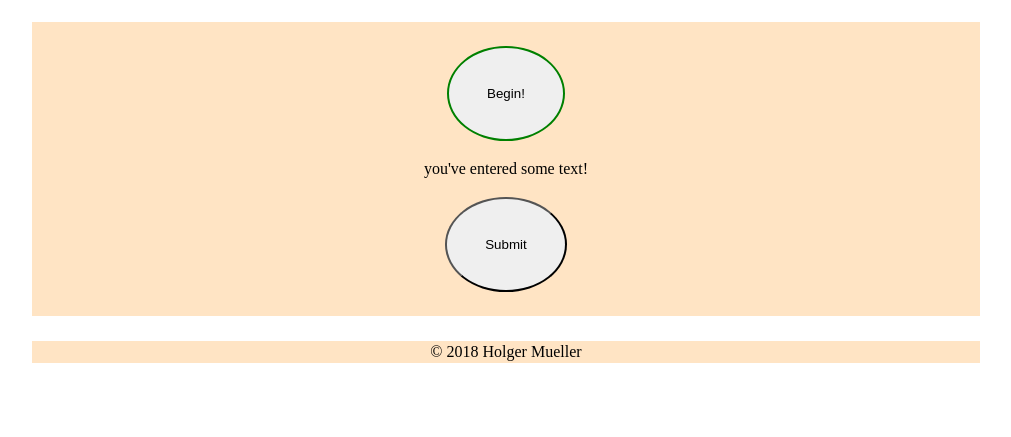
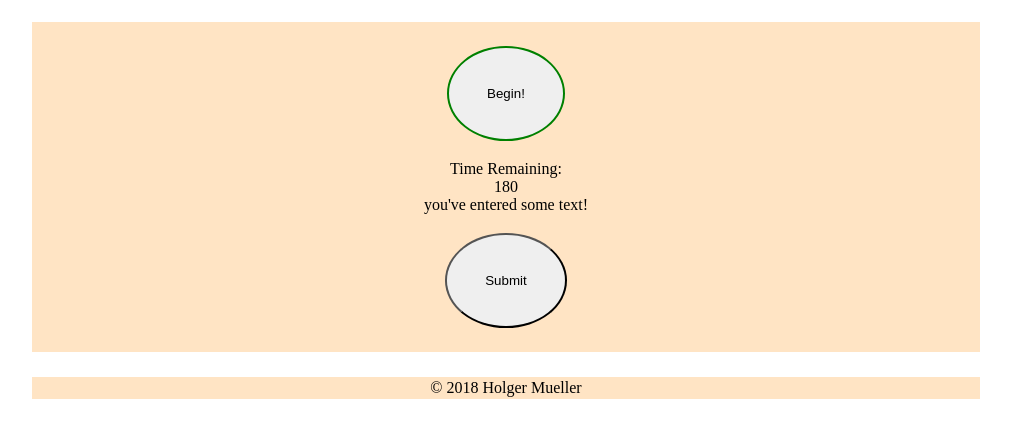
Before and after one commit to Holgermueller/TriviaGame, a plain HTML site: page index.html in a window 1280 px wide. Both pictures are taken after a click on the button "Begin!". Shown: the part 95-532 px from the top of the page, without its empty margins (153-1164 px from the left). Drawn offline with nearby package versions, Linux system fonts and the light colour scheme.

Commit message:
began timer

```diff
--- a/Assets/css/style.css
+++ b/Assets/css/style.css
@@ -12,6 +12,7 @@
     text-align: center;
     margin: 2% 0 0 14%;
     padding: 5px 0 5px;
+    min-height: 25%;
 }
 
 .begin {
--- a/Assets/javascript/app.js
+++ b/Assets/javascript/app.js
@@ -4,22 +4,29 @@ const quizBody = document.getElementById('quiz');
 const resultHolder = document.getElementById('results');
 const submitButton = document.getElementById('results');
 
-//function startButton();
-//function buildQuiz();
+//function loadQuiz();
 //function displayResults();
 
 //button to begin quiz
 
-//function clickToBegin();
-const begin = document.getElementById('begin');
 $('#begin').click(function() {
-    $('#quiz').text(`you've entered some text!`)
-});
+    $('#quiz').text(`you've entered some text!`); //test works!!
+    //$('#quiz').
+    //$('#timer').
+}); //end of click function
 
 //set up timer
 
-let timeRemaining = 120 + "seconds";
+let timeRemaining = 180;
+let gamerTimer = setInterval (function() {
+    timeRemaining--;
+    document.getElementById('#timer').textContent = timeRemaining;
+    if(timeRemaining <= 0)
+       $('#timer').html(`<p>You Lose</p>`)
+},1000);
+    $('#timer').html(timeRemaining);
 
+console.log(timeRemaining);
 //questions
 
 const quizQuestions = [
--- a/index.html
+++ b/index.html
@@ -30,6 +30,10 @@
     <button id="begin" class="begin">Begin!</button>
 </div>
 
+<div>Time Remaining:</div>
+
+<div id="timer"></div>
+
 <div id="quiz"></div>
 
 <div>
```
